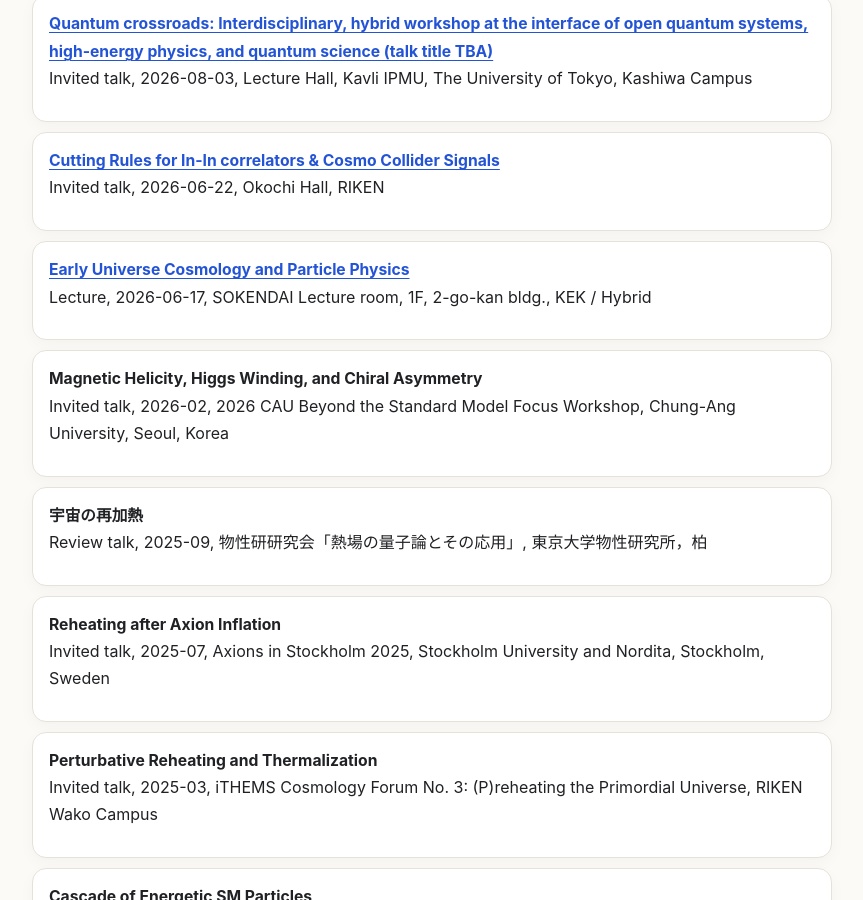
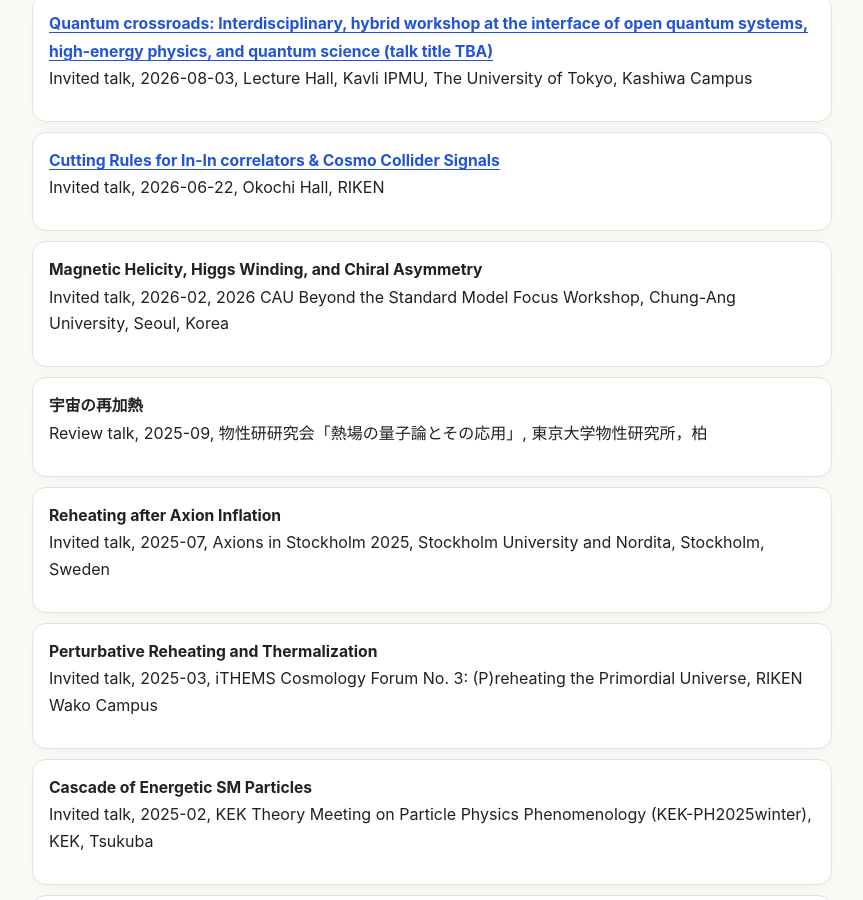
Before and after one commit to kyoheimukaida/kyoheimukaida.github.io, a Jekyll site: the page built from talks.md, in a window 1280 px wide and 900 px high, scrolled down 685 px. Shown: the whole window, without its empty margins (142-1005 px from the left). Built offline with Jekyll 4.4.1, drawn with Linux system fonts in a browser that asks for light colours.

Commit message:
Update talks

```diff
--- a/talks.md
+++ b/talks.md
@@ -26,9 +26,6 @@ It does not include ordinary meetings, internal schedule items, tentative holds,
 
 - **[Cutting Rules for In-In correlators & Cosmo Collider Signals](https://indico2.riken.jp/event/5612/timetable/#20260622)**
   Invited talk, 2026-06-22, Okochi Hall, RIKEN
-
-- **[Early Universe Cosmology and Particle Physics](https://kds.kek.jp/category/2982/)**
-  Lecture, 2026-06-17, SOKENDAI Lecture room, 1F, 2-go-kan bldg., KEK / Hybrid
 
 - **Magnetic Helicity, Higgs Winding, and Chiral Asymmetry**
   Invited talk, 2026-02, 2026 CAU Beyond the Standard Model Focus Workshop, Chung-Ang University, Seoul, Korea
```
